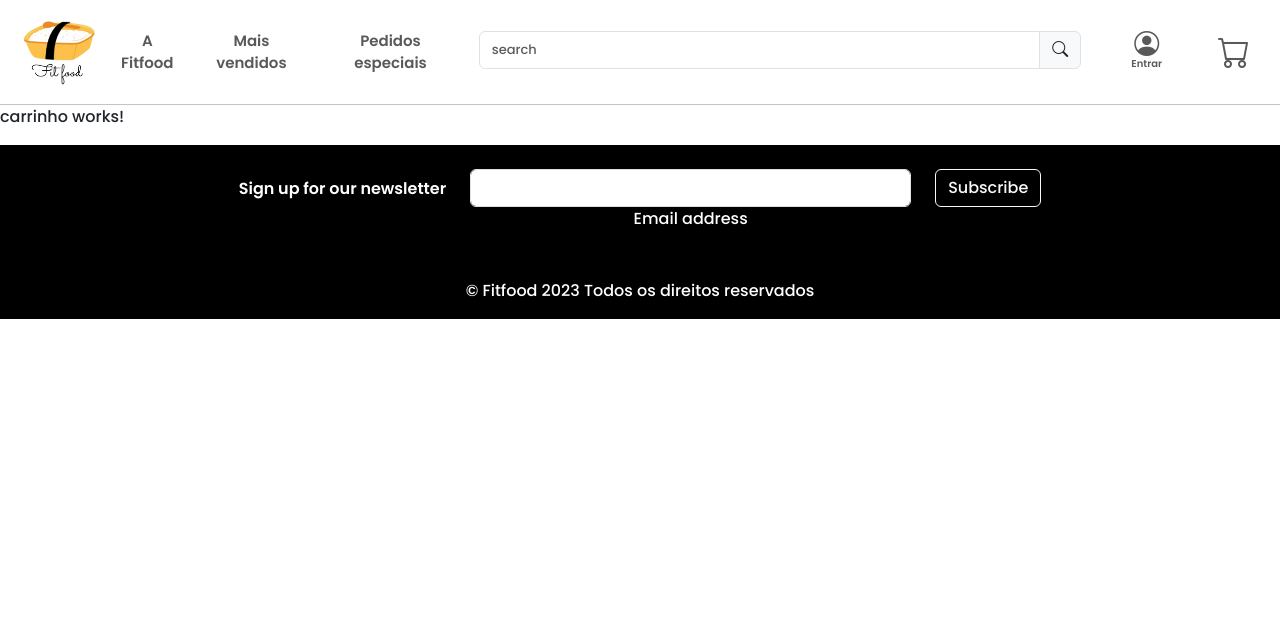
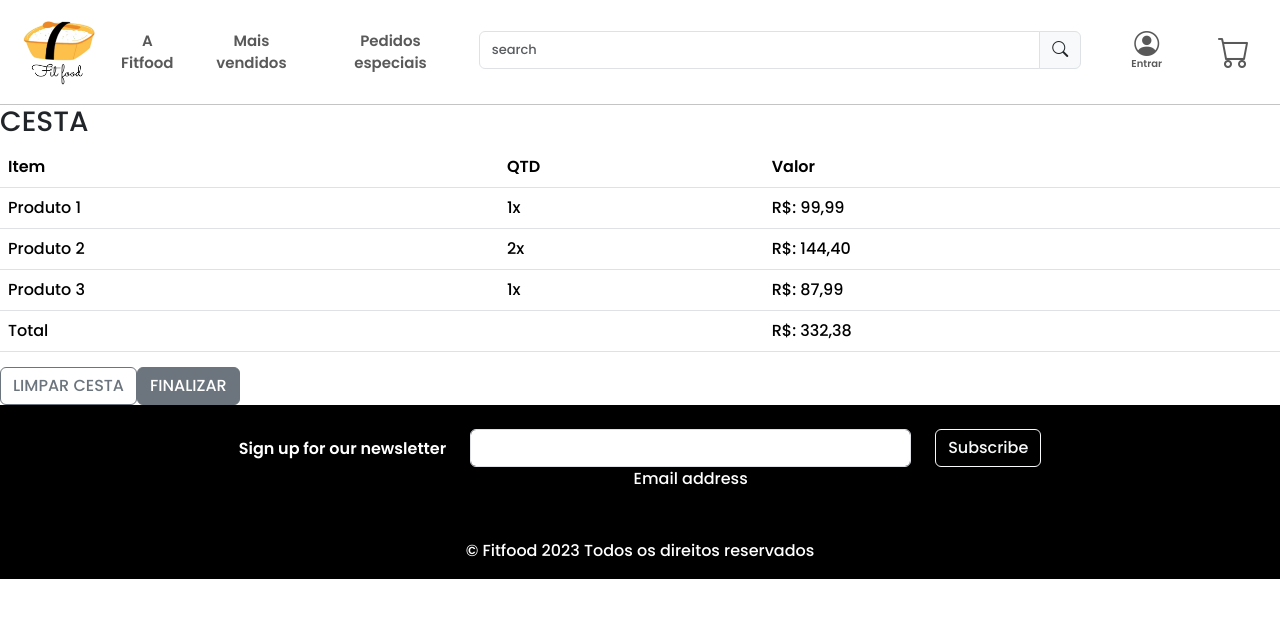
Before and after one commit to ccrismota/Frontend-pweb-final, an Angular app: page /carrinho in a window 1280 px wide. Shown: the top 618 px of the page. Built offline with nearby package versions, Linux system fonts and the light colour scheme.

Commit message:
cadastro, login e esqueci senha

```diff
--- a/angular.json
+++ b/angular.json
@@ -99,5 +99,8 @@
         }
       }
     }
+  },
+  "cli": {
+    "analytics": false
   }
 }
--- a/src/app/app-routing.module.ts
+++ b/src/app/app-routing.module.ts
@@ -9,6 +9,7 @@ import { MaisVendidosComponent } from './components/mais-vendidos/mais-vendidos.
 
 import { PaginaPrincipalComponent } from './components/pagina-principal/pagina-principal.component';
 import { PedidosEspeciaisComponent } from './components/pedidos-especiais/pedidos-especiais.component';
+import { RecuperarSenhaComponent } from './components/recuperar-senha/recuperar-senha.component';
 
 const routes: Routes = [
   { path: '', component: PaginaPrincipalComponent ,
@@ -20,7 +21,8 @@ const routes: Routes = [
     {path: 'pedidos-especiais', component: PedidosEspeciaisComponent},
     {path: 'login', component: LoginComponent},
     {path: 'carrinho', component: CarrinhoComponent},
-    {path: 'cadastro', component: CadastroComponent},
+    {path: 'cadastrar', component: CadastroComponent},
+    {path: 'recuperarsenha' ,component: RecuperarSenhaComponent}
 ]},
 
 ];
--- a/src/app/components/cadastro/cadastro.component.html
+++ b/src/app/components/cadastro/cadastro.component.html
@@ -17,8 +17,8 @@
               <label>Confirmação de senha</label>
               <input id="senha2" type="password" class="form-control" placeholder="Confirme sua senha"><br>
               <label></label>
-              <button type="button" class="btn btn-secondary" onclick="cadastro();">Confirmar</button>
-          </form>
+              <a href="login"><button type="button" class="btn btn-secondary">Confirmar</button></a>
+        </form>
       </div>
   </div>
 </div>
--- a/src/app/components/carrinho/carrinho.component.html
+++ b/src/app/components/carrinho/carrinho.component.html
@@ -1 +1,49 @@
-<p>carrinho works!</p>
+<main>
+    <div id="espaco-cesta">
+        <h3>CESTA</h3>
+        <table class="table">
+            <thead>
+                <tr>
+                    <th>Item</th>
+                    <th>QTD</th>
+                    <th>Valor</th>
+                </tr>
+            </thead>
+            <tbody>
+                <tr>
+                    <td>Produto 1</td>
+                    <td>1x</td>
+                    <td>R$: 99,99</td>
+                </tr>
+                <tr>
+                    <td>Produto 2</td>
+                    <td>2x</td>
+                    <td>R$: 144,40</td>
+
+                </tr>
+                <tr>
+                    <td>Produto 3</td>
+                    <td>1x</td>
+                    <td>R$: 87,99</td>
+                </tr>
+            </tbody>
+            <tbody>
+                <tr>
+                    <td>Total</td>
+                    <td></td>
+                    <td>R$: 332,38</td>
+                </tr>
+            </tbody>
+            <tbody>
+                <tr></tr>
+            </tbody>
+        </table>
+
+        <div id="cesta-butoes">
+            <button type="button" class="btn btn-outline-secondary"title="Limpar os itens da cesta">LIMPAR CESTA</button>
+            <button type="button" class="btn btn-secondary" title="Finalizar compra" onclick="finalizar();">FINALIZAR</button>
+        </div>
+
+    </div>
+
+</main>
--- a/src/app/components/login/login.component.html
+++ b/src/app/components/login/login.component.html
@@ -1 +1,26 @@
-<p>login works!</p>
+<main>
+    <h3 id="titulo-menu">
+        Login
+        <hr>
+    </h3>
+    <div id="espaco-login">
+        <div id="entrar">
+            <h4>Entrar</h4><br>
+            <form>
+                <label>E-mail</label>
+                <input id="email" type="email" class="form-control" name="Email" placeholder="Digite o seu email"><br>
+                <label>Senha</label>
+                <input id="senha" type="password" class="form-control" placeholder="Digite sua senha">
+                <p>Esqueci minha senha, <a href="recuperarsenha" >clique aqui  </a>  </p>
+                <label></label><br>
+                <button type="button" class="btn btn-secondary" >Entrar</button><br>
+            </form>
+        </div>
+        <div id="cadastrar">
+            <form>
+                <h4>Ainda não tenho cadastro</h4><br>
+                <a href="cadastrar"><button type="button" class="btn btn-secondary">Clique aqui para se cadastrar</button></a><br>
+            </form>
+        </div>
+    </div>
+</main>
--- a/src/app/components/navbar/navbar.component.html
+++ b/src/app/components/navbar/navbar.component.html
@@ -28,7 +28,7 @@
 
       <div class="collapse navbar-collapse menu-mobile" id="navbarToggle">
         <ul class="navbar-nav mb-2 mb-lg-0">
-          <li><a class="nav-link" [routerLink]="['cadastrar']"><i class="bi bi-person-circle"></i>Entrar</a></li>
+          <li><a class="nav-link" [routerLink]="['login']"><i class="bi bi-person-circle"></i>Entrar</a></li>
           <li><a class="nav-link" [routerLink]="['carrinho']"><i class="bi bi-cart"></i>Carrinho</a></li>
           <li class="nav-item">
             <a class="nav-link" aria-current="page" [routerLink]="['fitfood']">A Fitfood</a>
--- a/src/app/components/recuperar-senha/recuperar-senha.component.html
+++ b/src/app/components/recuperar-senha/recuperar-senha.component.html
@@ -1 +1,20 @@
-<p>recuperar-senha works!</p>
+<main>
+    <h3 id="titulo-menu">
+        <hr>
+            Esqueci Senha
+        <hr>
+    </h3>
+
+    <div id="espaco-esqueci">
+        <div id="esqueci-senha">
+            <h4>Esqueci a minha senha</h4><br/>
+            <form>
+                <label>Digite o seu e-mail cadastrado:</label>
+                <input id="email" type="email" class="form-control" name="Email" placeholder="Digite o seu email">
+                <label></label><br/>
+                <button type="button" class="btn btn-secondary" >Enviar</button>
+            </form>
+        </div>
+    </div>
+
+</main>
```
